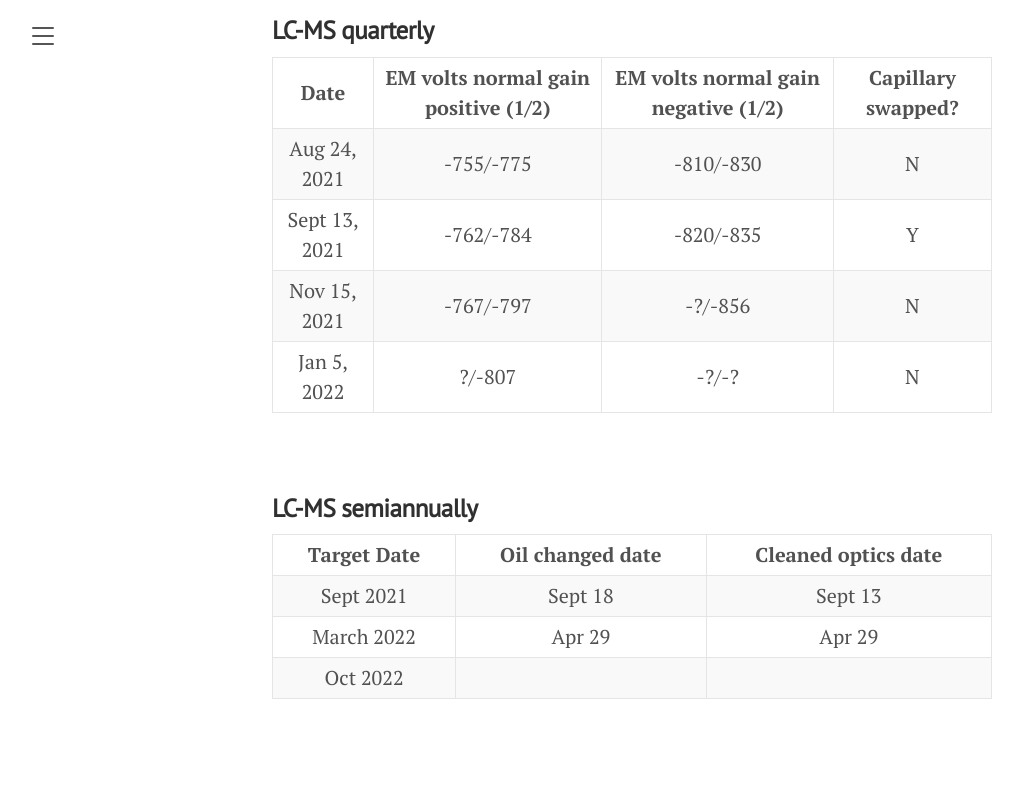
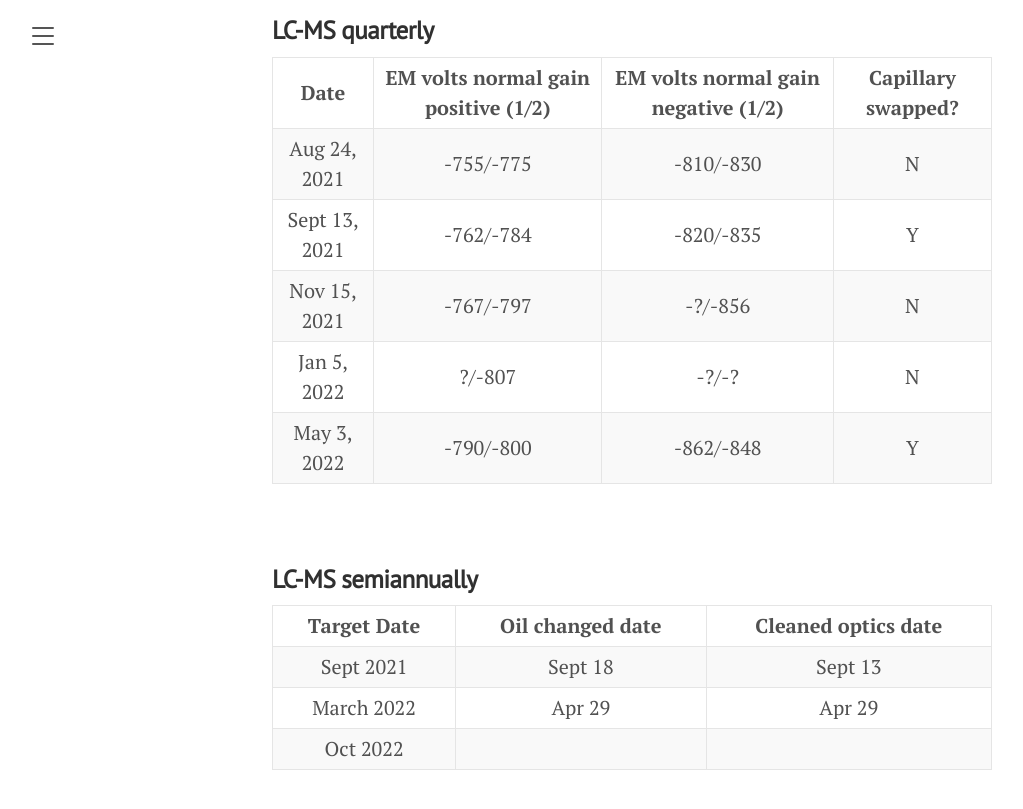
Before and after one commit to horsmanlab/horsmanlab.github.io, a Jekyll site: the page built from duties.md, in a window 1280 px wide and 900 px high, scrolled down 3829 px. Shown: the top 809 px of the window, without its empty margins (8-1031 px from the left). Built offline with Jekyll 4.4.1, drawn with Linux system fonts in a browser that asks for light colours.

Commit message:
May 16 update

```diff
--- a/duties.md
+++ b/duties.md
@@ -2,7 +2,6 @@
 layout: page
 title: Duties
 ---
-
 
 ## 2022
 
@@ -382,6 +381,12 @@ title: Duties
       <td align="center">-?/-?</td>
       <td align="center">N</td>
     </tr>
+    <tr>
+      <td align="center">May 3, 2022</td>
+      <td align="center">-790/-800</td>
+      <td align="center">-862/-848</td>
+      <td align="center">Y</td>
+    </tr>
     </tbody>
   </table>
 <br/>
--- /dev/null
+++ b/package.json
@@ -0,0 +1,5 @@
+{
+  "dependencies": {
+    "table-link": "^1.3.0"
+  }
+}
```
Also changed, not shown: meetings.md (+1 -1 lines), photos.md (+0 -3 lines), 11 other files.
